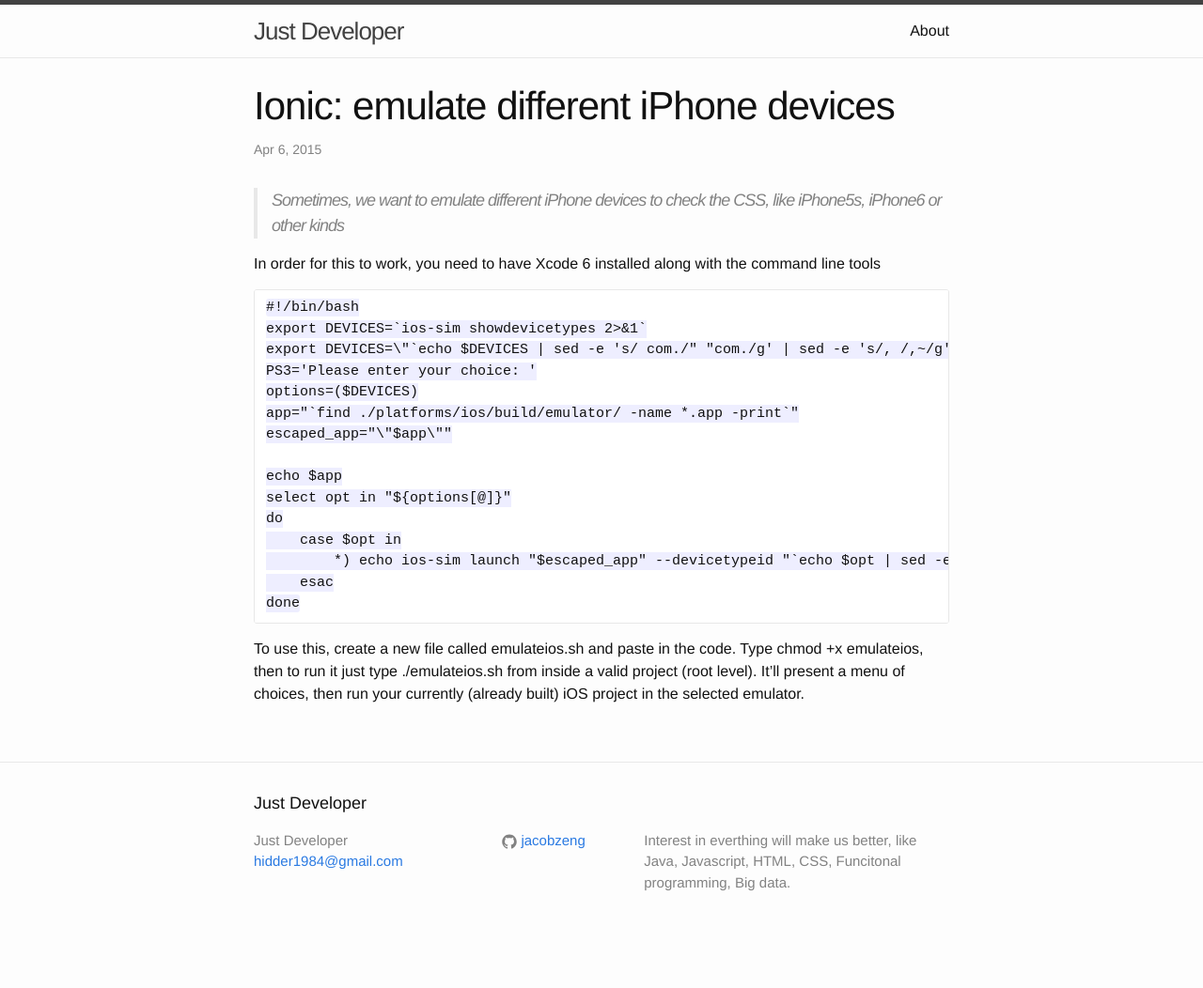
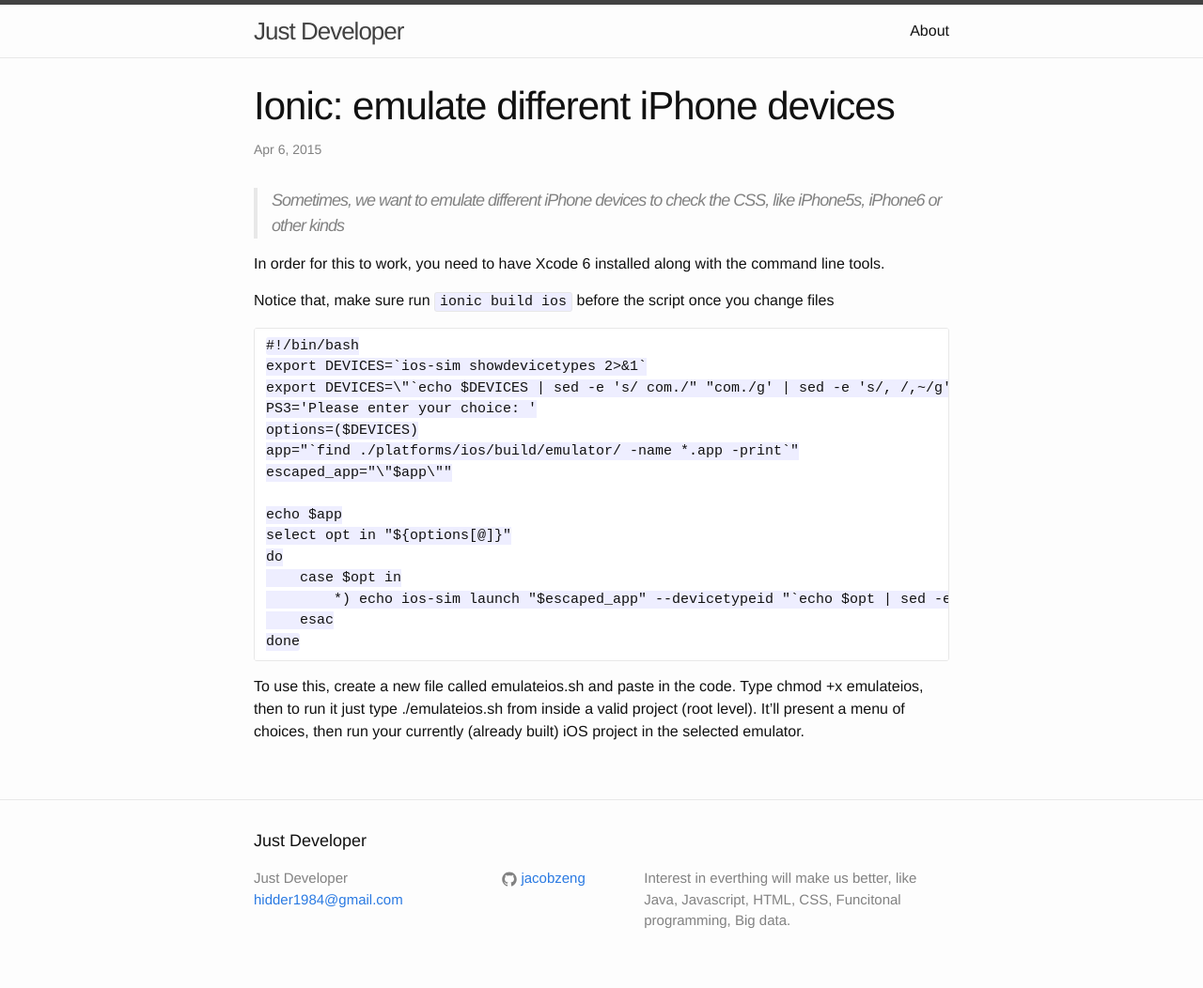
Before and after one commit to jacobzeng/jacobzeng.github.io, a Jekyll site: the page built from _posts/2015-04-06-ionic-emulate-different-iPhone-devices.markdown, in a window 1280 px wide. Shown: the whole page at 94% size. Built offline with Jekyll 4.4.1, drawn with Linux system fonts in a browser that asks for light colours; before the commit the page ends 1011 px from its top, so only the background shows below that.

Commit message:
update postes

```diff
--- a/_posts/2015-04-06-ionic-emulate-different-iPhone-devices.markdown
+++ b/_posts/2015-04-06-ionic-emulate-different-iPhone-devices.markdown
@@ -2,13 +2,15 @@
 layout: post
 title:  "Ionic: emulate different iPhone devices"
 date:   2015-04-06 17:00:00
-categories: tools
+categories: inoic
 tags: inoic
 ---
 
 >Sometimes, we want to emulate different iPhone devices to check the CSS, like iPhone5s, iPhone6 or other kinds
 
-In order for this to work, you need to have Xcode 6 installed along with the command line tools
+In order for this to work, you need to have Xcode 6 installed along with the command line tools.
+
+Notice that, make sure run `ionic build ios` before the script once you change files
 
 ~~~
 #!/bin/bash
```
Also changed, not shown: _posts/2015-04-07-ios-uitableview-how-to-add-prototype-cell-in-storyboard.markdown (added, +26 -0 lines), assets/How to add prototype cell in storyboard/10.png (added), assets/How to add prototype cell in storyboard/15.png (added), assets/How to add prototype cell in storyboard/20.png (added), assets/How to add prototype cell in storyboard/5.png (added).
